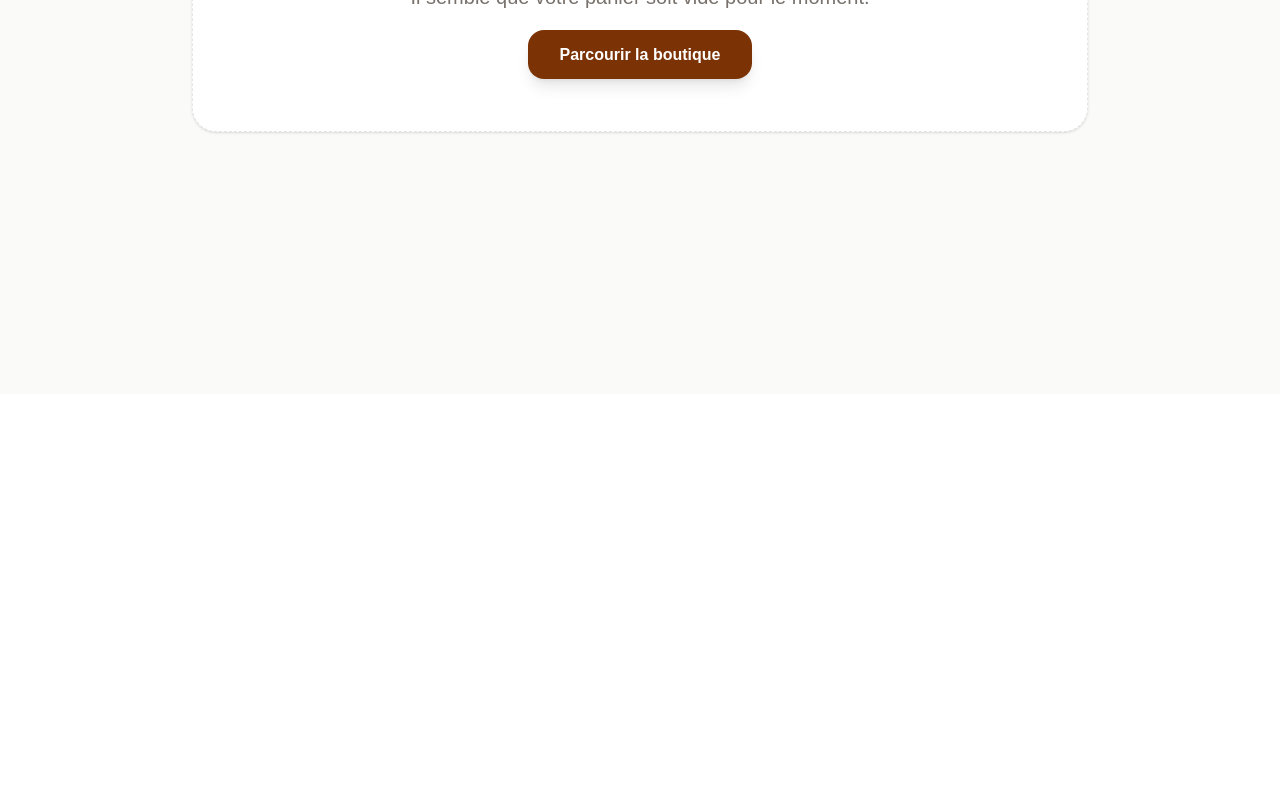
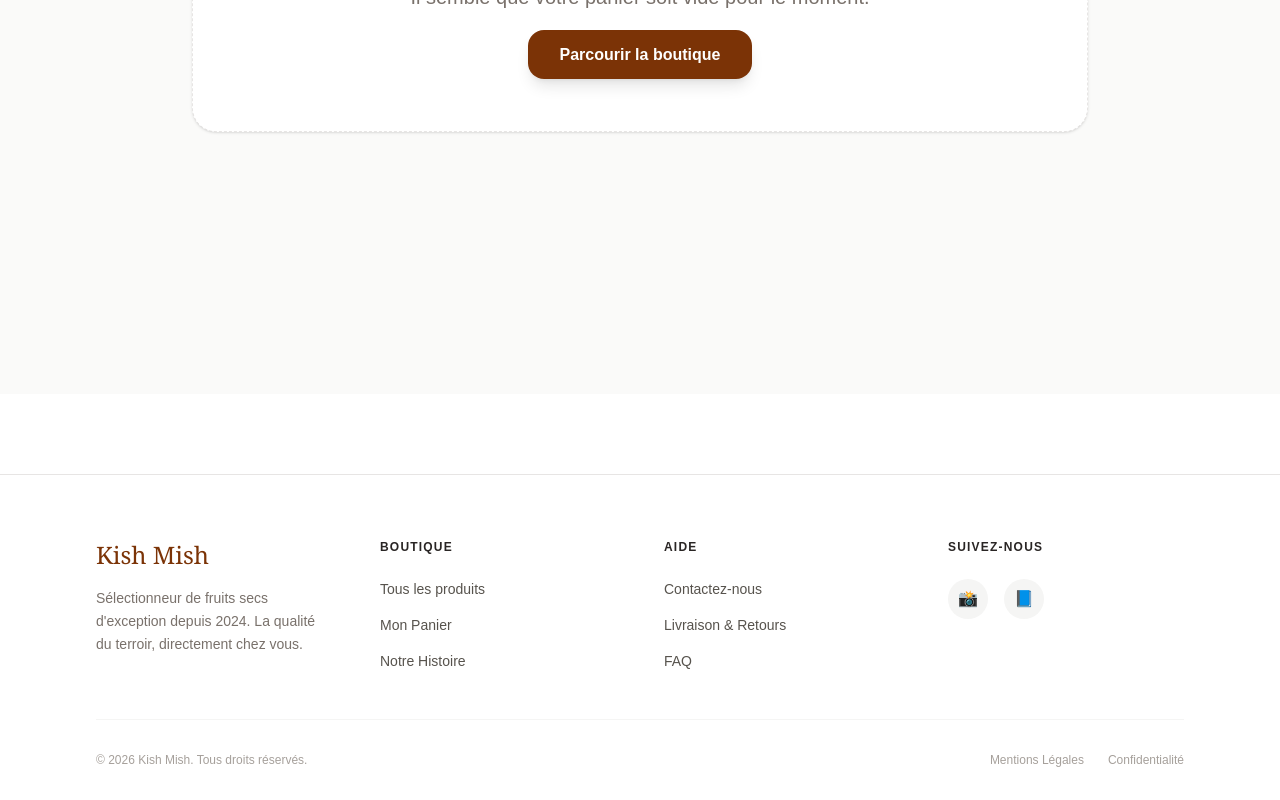
Before and after one commit to mrtchou/kish-mish-web, a Next.js app: page /cart in a window 1280 px wide. Shown: the part 410-1210 px from the top of the page. Before the commit the page ends 804 px from the top, so only its background shows below. Built offline with nearby package versions, Linux system fonts and the light colour scheme.

Commit message:
style: finalisation du layout global avec Header et Footer synchronisés

```diff
--- a/app/layout.tsx
+++ b/app/layout.tsx
@@ -1,9 +1,21 @@
+/**
+ * FICHIER : app/layout.tsx
+ * RÔLE : Le "Squelette" (Root Layout).
+ * Ce fichier définit la structure HTML de base qui entoure CHAQUE page de ton site.
+ * Tout ce qui est ici (Header, Footer, Toaster) ne sera jamais rechargé lors de la navigation.
+ */
+
 import type { Metadata } from "next";
-import { Geist, Geist_Mono } from "next/font/google";
-import { Toaster } from "react-hot-toast";
-import Header from "@/components/Header"; // <--- ON IMPORTE LE NOUVEAU HEADER
-import "./globals.css";
+import { Geist, Geist_Mono } from "next/font/google"; // Importation des polices optimisées de Google
+import { Toaster } from "react-hot-toast"; // Importation du système de notifications
+import Header from "@/components/Header"; // Importation du menu de navigation (Haut de page)
+import Footer from "@/components/Footer"; // Importation du pied de page (Bas de page)
+import "./globals.css"; // Importation des styles Tailwind globaux
 
+/**
+ * CONFIGURATION DES POLICES (Google Fonts)
+ * On crée des variables CSS pour utiliser ces polices partout dans le projet.
+ */
 const geistSans = Geist({
   variable: "--font-geist-sans",
   subsets: ["latin"],
@@ -14,46 +26,75 @@ const geistMono = Geist_Mono({
   subsets: ["latin"],
 });
 
+/**
+ * MÉTADONNÉES (SEO)
+ * Ces informations sont lues par Google et les réseaux sociaux.
+ * Elles définissent le titre de l'onglet du navigateur.
+ */
 export const metadata: Metadata = {
   title: "Kish Mish | L'excellence des fruits secs",
-  description: "Découvrez notre sélection premium de noix, dattes et fruits secs de qualité supérieure.",
+  description: "Boutique en ligne premium : Noix, dattes et fruits secs sélectionnés avec passion.",
 };
 
+/**
+ * COMPOSANT ROOT LAYOUT
+ * @param children : Représente le contenu de la page actuelle (ex: page d'accueil, panier, etc.)
+ */
 export default function RootLayout({
   children,
 }: Readonly<{
   children: React.ReactNode;
 }>) {
   return (
+    /**
+     * Balise HTML racine :
+     * - 'lang="fr"' évite les propositions de traduction automatique de Chrome.
+     * - 'h-full' et 'antialiased' assurent une base de design propre.
+     */
     <html
       lang="fr"
       className={`${geistSans.variable} ${geistMono.variable} h-full antialiased`}
     >
-      <body className="min-h-full flex flex-col bg-stone-50 text-stone-900">
+      {/* Le body utilise 'flex flex-col' et 'min-h-full' pour forcer
+        le Footer à rester en bas même si la page est presque vide.
+      */}
+      <body className="min-h-full flex flex-col bg-stone-50 text-stone-900 font-sans">
 
-        {/* 1. SYSTÈME DE NOTIFICATIONS (invisible tant qu'il n'y a pas d'alerte) */}
+        {/* 1. LE TOASTER (Notifications)
+          Placé à la racine pour être visible au-dessus de n'importe quel élément.
+          Il reste en attente d'un appel type 'toast.success()' dans ton code.
+        */}
         <Toaster
           position="bottom-right"
           toastOptions={{
             style: {
-              background: '#451a03',
-              color: '#fff',
-              borderRadius: '12px',
+              background: '#451a03', // Couleur Marron/Ambre foncée (Identité Kish Mish)
+              color: '#fff',         // Texte blanc pour le contraste
+              borderRadius: '12px',  // Bords arrondis modernes
             },
+            duration: 4000,          // Temps d'affichage par défaut (4 sec)
           }}
         />
 
-        {/* 2. LE HEADER GLOBAL (Fixe en haut de chaque page) */}
+        {/* 2. LE HEADER (Navigation)
+          Étant hors du <main>, il est persistant.
+          L'utilisateur peut naviguer sans perdre de vue le logo ou son panier.
+        */}
         <Header />
 
-        {/* 3. LE CONTENU DYNAMIQUE (C'est ici que s'affichent tes pages)
-            On ajoute 'flex-grow' pour que le contenu occupe tout l'espace disponible
+        {/* 3. LE CONTENU PRINCIPAL (Le cœur du site)
+          - 'flex-grow' : C'est l'astuce magique. Ce bloc va "grandir" pour occuper
+            tout l'espace entre le Header et le Footer.
+          - {children} : C'est ici que Next.js injecte le code de 'page.tsx'.
         */}
         <main className="flex-grow">
           {children}
         </main>
 
-        {/* 4. OPTIONNEL : On pourrait ajouter un <Footer /> ici plus tard */}
+        {/* 4. LE FOOTER (Bas de page)
+          Contient les liens secondaires, les réseaux sociaux et le copyright.
+        */}
+        <Footer />
 
       </body>
     </html>
--- /dev/null
+++ b/components/Footer.tsx
@@ -0,0 +1,68 @@
+'use client'
+
+import Link from 'next/link'
+
+/**
+ * COMPOSANT FOOTER GLOBAL
+ * S'affiche en bas de chaque page pour la navigation secondaire et les infos légales.
+ */
+export default function Footer() {
+  return (
+    <footer className="bg-white border-t border-stone-200 pt-16 pb-8 mt-20">
+      <div className="max-w-6xl mx-auto px-8">
+        <div className="grid grid-cols-1 md:grid-cols-4 gap-12 mb-12">
+
+          {/* COLONNE 1 : LOGO & DESCRIPTION */}
+          <div className="col-span-1 md:col-span-1">
+            <Link href="/" className="inline-block mb-4">
+              <span className="text-2xl font-serif text-amber-900">Kish Mish</span>
+            </Link>
+            <p className="text-stone-500 text-sm leading-relaxed">
+              Sélectionneur de fruits secs d'exception depuis 2024.
+              La qualité du terroir, directement chez vous.
+            </p>
+          </div>
+
+          {/* COLONNE 2 : NAVIGATION RAPIDE */}
+          <div>
+            <h4 className="font-bold text-stone-800 uppercase text-xs tracking-widest mb-6">Boutique</h4>
+            <ul className="space-y-4 text-sm text-stone-600">
+              <li><Link href="/" className="hover:text-amber-900 transition-colors">Tous les produits</Link></li>
+              <li><Link href="/cart" className="hover:text-amber-900 transition-colors">Mon Panier</Link></li>
+              <li><Link href="/about" className="hover:text-amber-900 transition-colors">Notre Histoire</Link></li>
+            </ul>
+          </div>
+
+          {/* COLONNE 3 : AIDE & CONTACT */}
+          <div>
+            <h4 className="font-bold text-stone-800 uppercase text-xs tracking-widest mb-6">Aide</h4>
+            <ul className="space-y-4 text-sm text-stone-600">
+              <li><Link href="/contact" className="hover:text-amber-900 transition-colors">Contactez-nous</Link></li>
+              <li><Link href="#" className="hover:text-amber-900 transition-colors">Livraison & Retours</Link></li>
+              <li><Link href="#" className="hover:text-amber-900 transition-colors">FAQ</Link></li>
+            </ul>
+          </div>
+
+          {/* COLONNE 4 : RÉSEAUX SOCIAUX */}
+          <div>
+            <h4 className="font-bold text-stone-800 uppercase text-xs tracking-widest mb-6">Suivez-nous</h4>
+            <div className="flex gap-4">
+              <Link href="#" className="w-10 h-10 bg-stone-100 rounded-full flex items-center justify-center hover:bg-amber-100 transition-colors">📸</Link>
+              <Link href="#" className="w-10 h-10 bg-stone-100 rounded-full flex items-center justify-center hover:bg-amber-100 transition-colors">📘</Link>
+            </div>
+          </div>
+
+        </div>
+
+        {/* LIGNE DE COPYRIGHT FINALE */}
+        <div className="border-t border-stone-100 pt-8 flex flex-col md:flex-row justify-between items-center gap-4 text-xs text-stone-400">
+          <p>© {new Date().getFullYear()} Kish Mish. Tous droits réservés.</p>
+          <div className="flex gap-6">
+            <Link href="#" className="hover:text-stone-600">Mentions Légales</Link>
+            <Link href="#" className="hover:text-stone-600">Confidentialité</Link>
+          </div>
+        </div>
+      </div>
+    </footer>
+  )
+}
```
